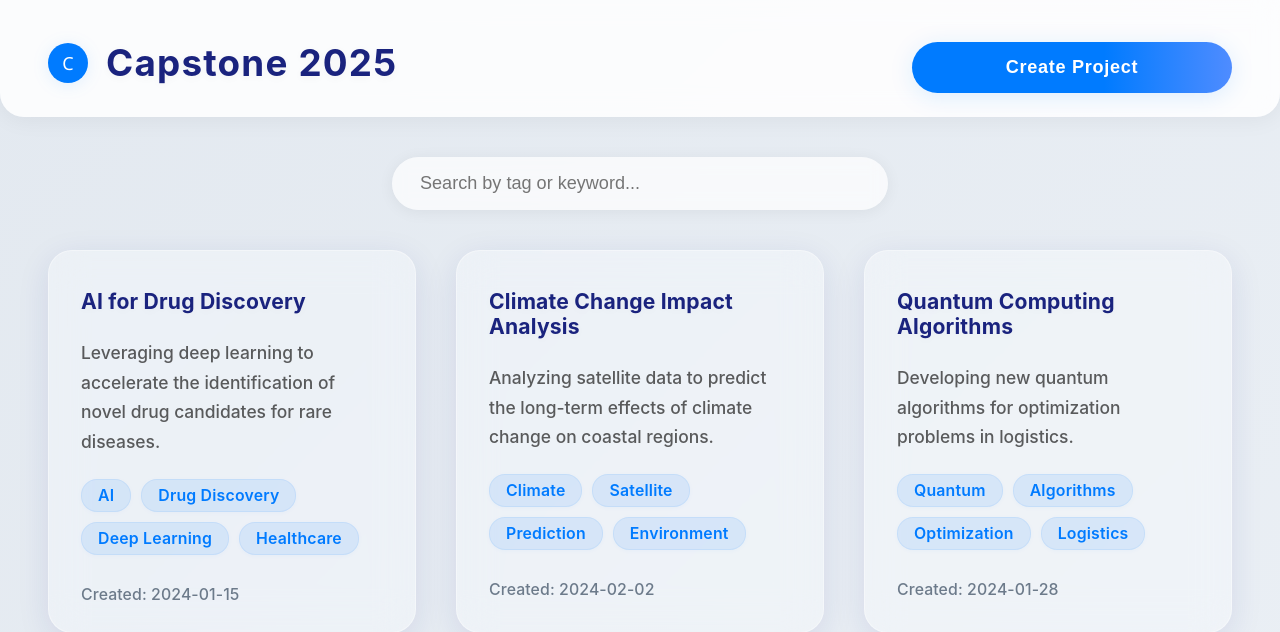
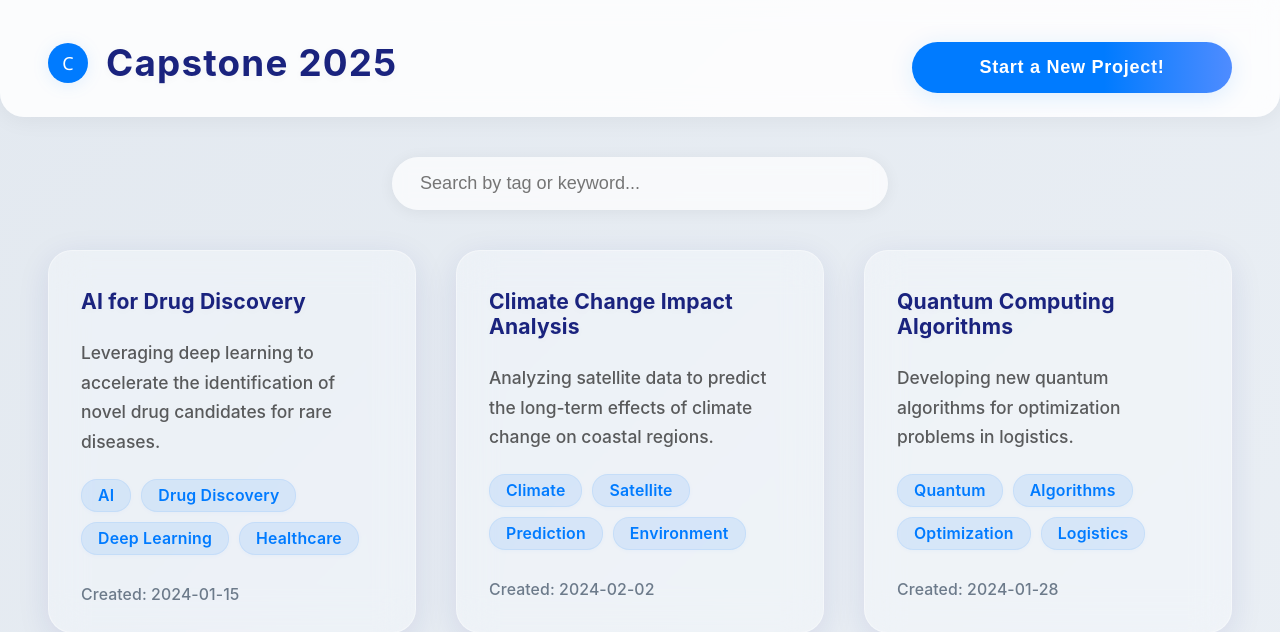
Before and after one commit to ISDO-TUM/Capstone-2025, a Flask app: page / in a window 1280 px wide. Shown: the top 632 px of the page. Run offline with Flask 3, Linux system fonts and the light colour scheme.

Commit message:
added ui

```diff
--- a/templates/dashboard.html
+++ b/templates/dashboard.html
@@ -18,7 +18,7 @@
             </span>
             <h1>Capstone 2025</h1>
         </div>
-        <button id="createProjectBtn" class="btn btn-primary create-project-cta">Create Project</button>
+        <button id="createProjectBtn" class="btn btn-primary create-project-cta">Start a New Project!</button>
     </header>
     <main class="main-content">
         <div class="search-bar-wrapper">
```
